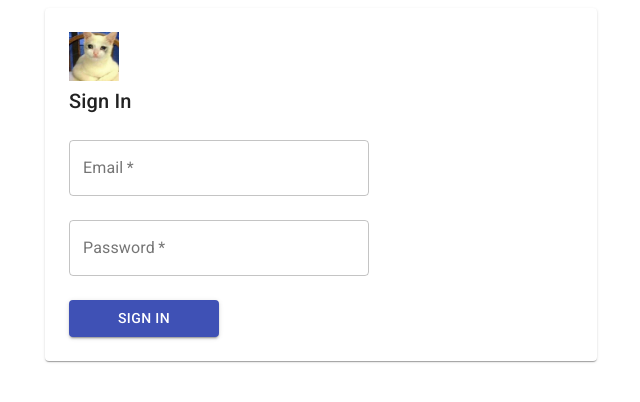
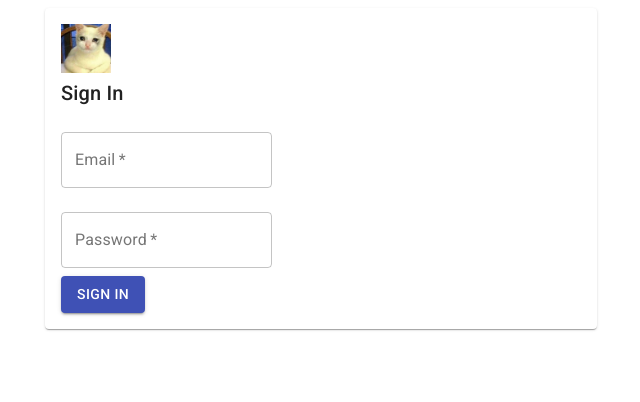
Before and after one commit to Puratinamu/fanlinc, a React (Create React App) app in the folder frontend/: page /login in a window 1280 px wide. Shown: the top 402 px of the page, without its empty margins (319-959 px from the left). Built offline with nearby package versions, Linux system fonts and the light colour scheme; the HTML template or start-up script is replaced by a standard one.

Commit message:
CLOUD-38 moved styles to scss

```diff
--- a/frontend/src/components/LoginPage/LoginPage.jsx
+++ b/frontend/src/components/LoginPage/LoginPage.jsx
@@ -1,7 +1,6 @@
 import React from 'react';
 import Container from '@material-ui/core/Container';
 import Card from '@material-ui/core/Card';
-import { makeStyles } from '@material-ui/core/styles';
 import TextField from '@material-ui/core/TextField';
 import Box from '@material-ui/core/Box';
 import Typography from '@material-ui/core/Typography';
@@ -12,40 +11,13 @@ import  { Redirect } from 'react-router-dom'
 import userRequests from '../../requests/userRequests'
 require('./LoginPage.scss')
 
-const useStyles = makeStyles(theme => ({
-    container: {
-        display: 'flex',
-        flexWrap: 'wrap',
-    },
-    textField: {
-        width: 300
-    },
-    dense: {
-        marginTop: theme.spacing(2),
-    },
-    menu: {
-        width: 200,
-    },
-    card: {
-        padding: theme.spacing(3)
-    },
-    button: {
-        marginTop: theme.spacing(2),
-        width: 150
-    },
-    progressHolder: {
-        marginTop: 15,
-        marginLeft: 15
-    }
-}));
 
 
 export default function LoginPage(props) {
-    const classes = useStyles();
     return (
         <Container maxWidth="sm" >
             <link rel="stylesheet" href="https://fonts.googleapis.com/css?family=Roboto:300,400,500,700&display=swap" />
-            <Card className={classes.card}>
+            <Card className="login-card">
                 <img src={process.env.PUBLIC_URL + '/main.jpg'} alt="logo" width={50} />
                 <Typography variant="h6" gutterBottom>
                     Sign In
@@ -193,12 +165,11 @@ class LoginMain extends React.Component {
     }
 }
 function LoginButton(props) {
-    const classes = useStyles();
     return (
         <Button
             variant="contained"
             color="primary"
-            className={classes.button}
+            className="login-button"
             onClick={props.onClick}
         >
             Sign In
@@ -208,7 +179,6 @@ function LoginButton(props) {
 
 
 function EmailField(props) {
-    const classes = useStyles();
 
     return (<TextField
         id="email"
@@ -216,7 +186,7 @@ function EmailField(props) {
         error={props.error}
         label="Email"
         placeholder="somebody@email.com"
-        className={classes.textField}
+        className="login-text-field"
         margin="normal"
         variant="outlined"
         onInput={props.onInput}
@@ -226,7 +196,6 @@ function EmailField(props) {
 }
 
 function PasswordField(props) {
-    const classes = useStyles();
 
     return (<TextField
         id="password"
@@ -234,7 +203,7 @@ function PasswordField(props) {
         onInput={props.onInput}
         error={props.error}
         label="Password"
-        className={classes.textField}
+        className="login-text-field"
         margin="normal"
         type="password"
         variant="outlined"
@@ -243,7 +212,6 @@ function PasswordField(props) {
 }
 
 function CircularLoading() {
-    const classes = useStyles();
     const [progress, setProgress] = React.useState(0);
 
     React.useEffect(() => {
@@ -259,7 +227,7 @@ function CircularLoading() {
     }, []);
 
     return (
-        <Box display="flex" className={classes.progressHolder}>
+        <Box display="flex" className="login-progress-holder">
             <CircularProgress size={30} variant="determinate" value={progress} />
         </Box>
     );
--- a/frontend/src/components/LoginPage/LoginPage.scss
+++ b/frontend/src/components/LoginPage/LoginPage.scss
@@ -1,3 +1,17 @@
 .error-text{
     color:red
 }
+.login-card{
+    padding:1rem
+}
+.login-button{
+    margin-top: 1rem;
+    width: 150
+}
+.login-text-field{
+    width:300
+}
+.login-progress-holder{
+    margin-top: 15;
+    margin-left: 15px;
+}
```
